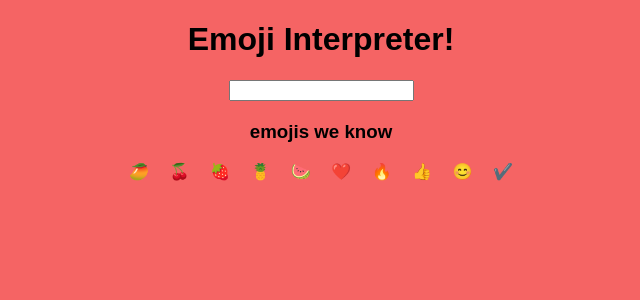
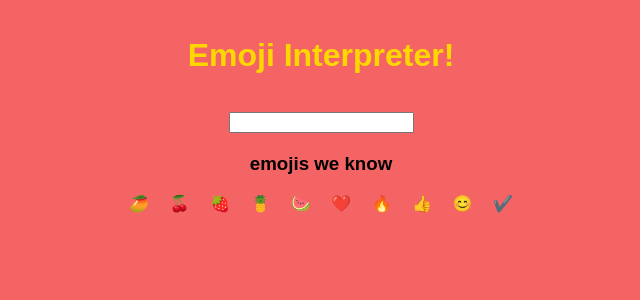
Before and after one commit to anujsweb/mark-8-emoji_interpreter, a React (Create React App) app: page / in a window 1280 px wide. Shown: the top 300 px of the page, without its empty margins (319-959 px from the left). Built offline with nearby package versions, Linux system fonts and the light colour scheme.

Commit message:
color updated

```diff
--- a/src/styles.css
+++ b/src/styles.css
@@ -6,3 +6,8 @@
 body {
   background-color: rgb(245, 100, 100);
 }
+
+h1 {
+  padding: 1rem;
+  color: gold;
+}
```
